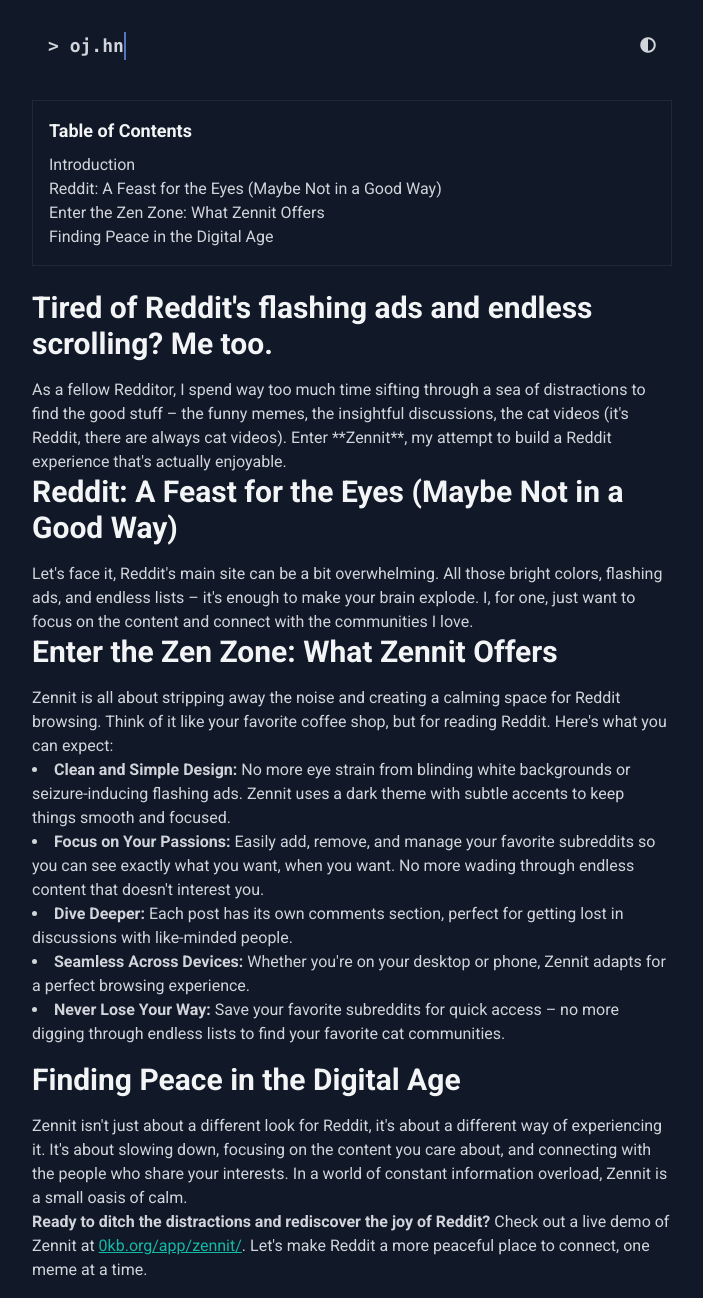
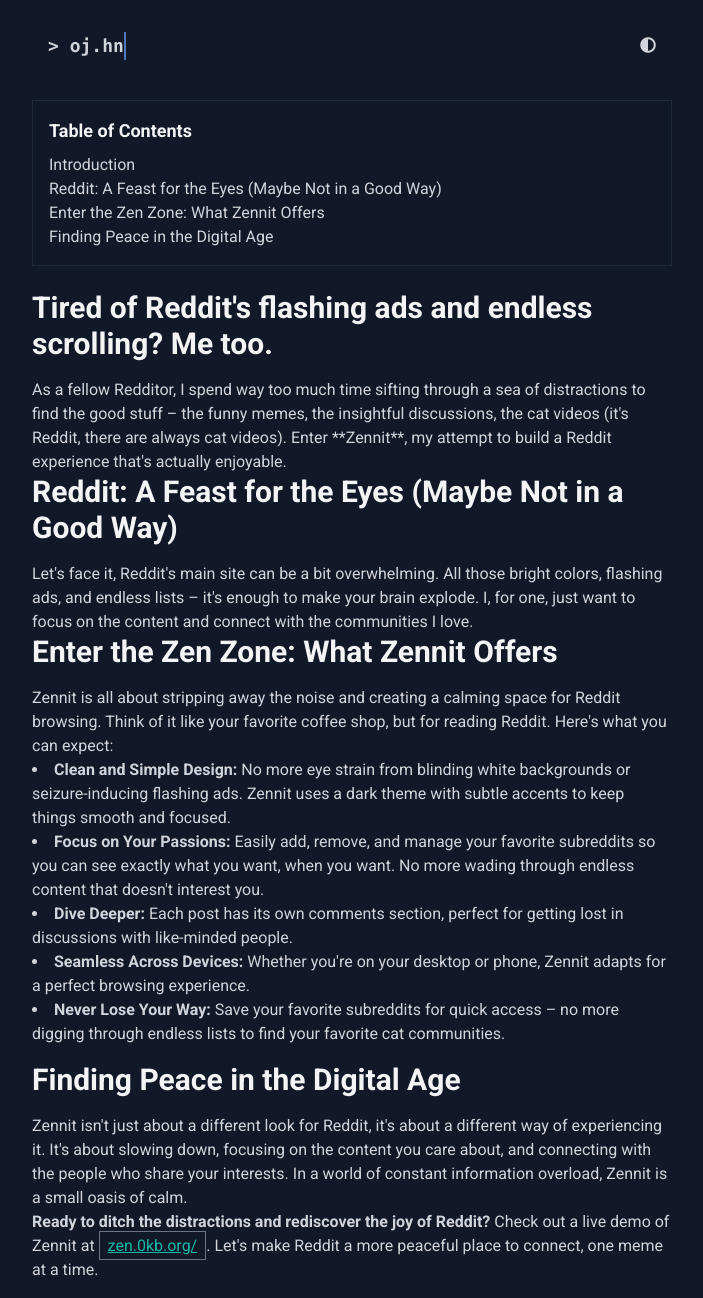
Before and after one commit to J0hnLe/oj.hn, a Jekyll site: the page built from _posts/2024-11-14-Zennit.md, in a window 1280 px wide. Shown: the whole page, without its empty margins (288-991 px from the left). Built offline with Jekyll 4.4.1, drawn with Linux system fonts in a browser that asks for light colours; nearby versions of some CDN libraries.

Commit message:
Update 2024-11-14-Zennit.md

```diff
--- a/_posts/2024-11-14-Zennit.md
+++ b/_posts/2024-11-14-Zennit.md
@@ -38,5 +38,5 @@
 <section id="finding-peace-in-the-digital-age">
     <h2 class="text-3xl font-bold text-gray-100 mb-4">Finding Peace in the Digital Age</h2>
     <p>Zennit isn't just about a different look for Reddit, it's about a different way of experiencing it. It's about slowing down, focusing on the content you care about, and connecting with the people who share your interests. In a world of constant information overload, Zennit is a small oasis of calm.</p>
-    <p><strong>Ready to ditch the distractions and rediscover the joy of Reddit?</strong> Check out a live demo of Zennit at <a href="https://0kb.org/app/zennit/" class="text-teal-500 underline">0kb.org/app/zennit/</a>. Let's make Reddit a more peaceful place to connect, one meme at a time.</p>
+    <p><strong>Ready to ditch the distractions and rediscover the joy of Reddit?</strong> Check out a live demo of Zennit at <span class="border border-gray-500 px-2 py-1"><a href="https://zen.0kb.org/" class="text-teal-500 underline">zen.0kb.org/</a></span>. Let's make Reddit a more peaceful place to connect, one meme at a time.</p>
 </section>
```
